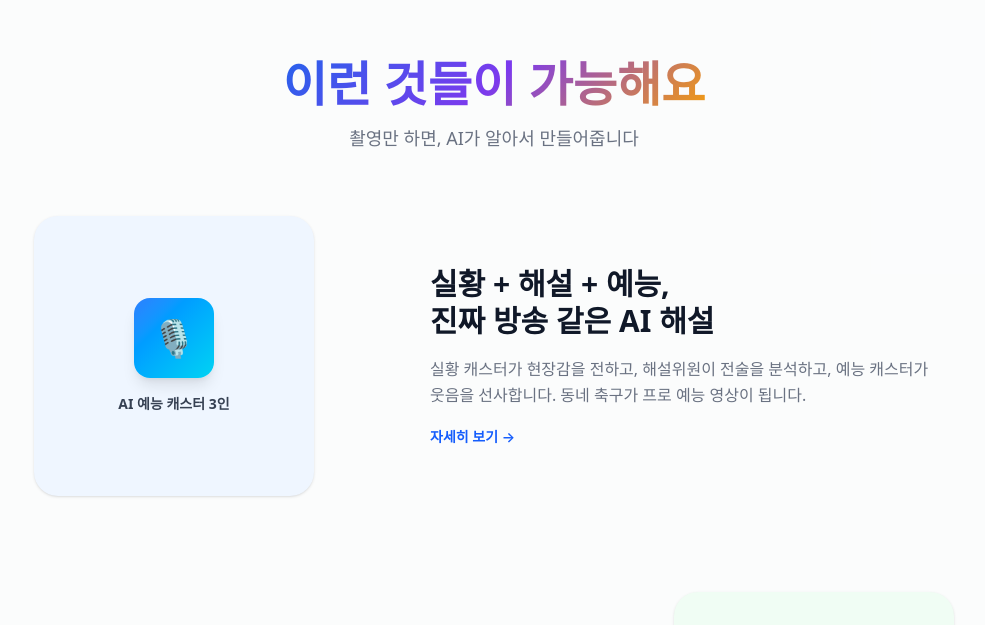
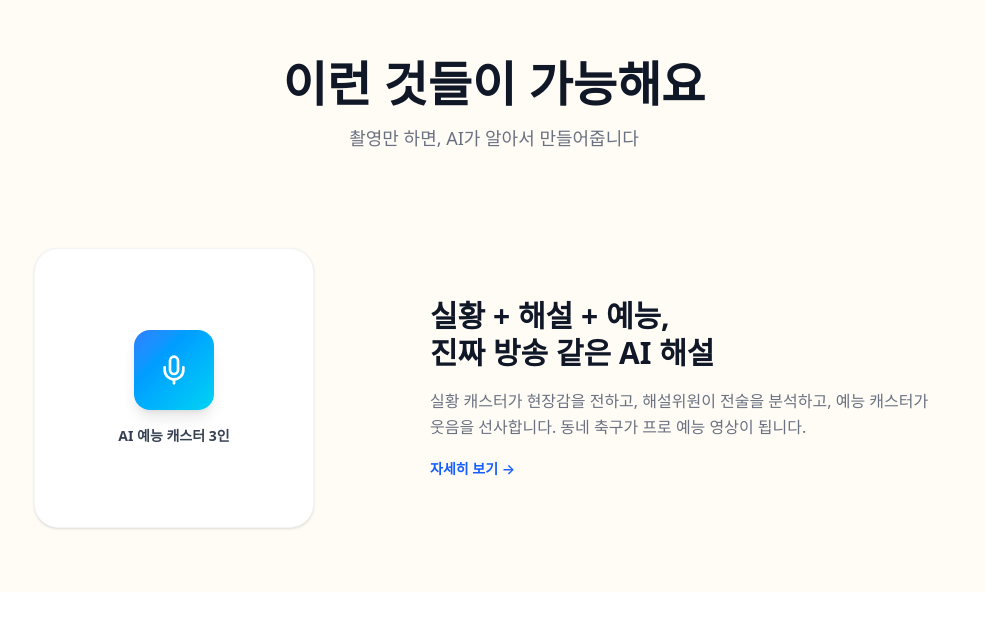
Before and after one commit to kangyh427/boomcast, a Next.js app: page / in a window 1280 px wide. Shown: the part 2775-3400 px from the top of the page, without its empty margins (146-1131 px from the left). Built offline with nearby package versions, Linux system fonts and the light colour scheme; a web font is replaced by a local one.

Commit message:
Update Features.tsx

```diff
--- a/src/components/landing/Features.tsx
+++ b/src/components/landing/Features.tsx
@@ -1,12 +1,18 @@
 /*
  * ============================================================
  * 파일: src/components/landing/Features.tsx
- * 설명: BoomCast 핵심 기능 - Vrew 스타일 좌/우 교차 레이아웃
+ * 설명: BoomCast 핵심 기능 — Vrew 스타일 좌/우 교차 레이아웃
  * 경로: src/components/landing/Features.tsx
- * 최근 작업: 세션 6 - 전면 재디자인
- *   - 4개 기능, 좌/우 교차 스토리텔링 (Vrew 참고)
- *   - 각 기능 클릭 → /features/... 상세 페이지
- *   - CTA 버튼 없음 (사이트 전체 2곳만 유지)
+ * 최근 작업: 세션 10 - 디자인 리뉴얼 (마스터플랜 PART 8-4)
+ *   - 이모지 → lucide-react 아이콘 + 컬러 배경으로 교체
+ *   - 섹션별 배경색 변주 (cream → white → slate → white)
+ *   - useInViewMultiple 스크롤 등장 애니메이션 적용
+ *   - 좌/우 reveal 애니메이션 (reveal-left / reveal-right)
+ *   - 호버 효과 강화 (translateY -4px + shadow-xl)
+ *   - 카드 간 간격 확대 (gap-16)
+ *   - "실시간" 금지, "무료" 금지 준수
+ *   - gradient-text는 Hero 에서만 사용 → 여기선 제거
+ * 이전: 세션 6 - 좌/우 교차 기본 레이아웃
  * 작성일: 2026-03-07
  * ============================================================
  */
@@ -14,7 +20,9 @@
 "use client";
 
 import Link from "next/link";
+import { useInViewMultiple } from "@/hooks/useInView";
 import { useLang } from "@/providers/LanguageProvider";
+import { Mic, Film, Smartphone, Users } from "lucide-react";
 
 /* ── 한/영 섹션 텍스트 ── */
 const text = {
@@ -30,81 +38,115 @@ const text = {
   },
 };
 
-/* ── 기능 데이터 (인수인계서 [D] 확정 4개) ── */
-const features = {
+/* ── 아이콘 렌더러 ── */
+const FeatureIcon = ({ iconKey }: { iconKey: string }) => {
+  const cls = "w-8 h-8 text-white";
+  switch (iconKey) {
+    case "mic":
+      return <Mic className={cls} />;
+    case "film":
+      return <Film className={cls} />;
+    case "smartphone":
+      return <Smartphone className={cls} />;
+    case "users":
+      return <Users className={cls} />;
+    default:
+      return null;
+  }
+};
+
+/* ── 섹션별 배경색 순환 (PART 8-4: mint → cream → slate → mint) ── */
+const sectionBgs = [
+  "bg-cream",        /* 1번 기능 */
+  "bg-white",        /* 2번 기능 */
+  "bg-slate-bg",     /* 3번 기능 */
+  "bg-white",        /* 4번 기능 */
+];
+
+/* ── 기능 데이터 (인수인계서 확정 4개) ── */
+interface FeatureData {
+  iconKey: string;
+  title: string;
+  headline: string;
+  description: string;
+  gradient: string;
+  href: string;
+}
+
+const features: Record<string, FeatureData[]> = {
   ko: [
     {
-      icon: "🎙️",
+      iconKey: "mic",
       title: "AI 예능 캐스터 3인",
       headline: "실황 + 해설 + 예능,\n진짜 방송 같은 AI 해설",
-      description: "실황 캐스터가 현장감을 전하고, 해설위원이 전술을 분석하고, 예능 캐스터가 웃음을 선사합니다. 동네 축구가 프로 예능 영상이 됩니다.",
+      description:
+        "실황 캐스터가 현장감을 전하고, 해설위원이 전술을 분석하고, 예능 캐스터가 웃음을 선사합니다. 동네 축구가 프로 예능 영상이 됩니다.",
       gradient: "from-blue-500 to-cyan-400",
-      bgLight: "bg-blue-50",
       href: "/features/ai-casters",
     },
     {
-      icon: "🎬",
+      iconKey: "film",
       title: "자동 하이라이트 숏폼",
       headline: "골 장면이 1분 숏폼으로,\n인스타에 바로 공유",
-      description: "AI가 경기 속 골, 슈팅, 세리머니 등 핵심 장면을 자동으로 편집합니다. 1분 숏폼 3~5개가 즉시 완성됩니다.",
+      description:
+        "AI가 경기 속 골, 슈팅, 세리머니 등 핵심 장면을 자동으로 편집합니다. 1분 숏폼 3~5개가 즉시 완성됩니다.",
       gradient: "from-green-500 to-emerald-400",
-      bgLight: "bg-green-50",
       href: "/features/highlights",
     },
     {
-      icon: "📱",
+      iconKey: "smartphone",
       title: "스마트폰 하나로 촬영",
       headline: "별도 장비 0원,\n삼각대에 폰만 세우세요",
-      description: "촬영 앱의 온보드 AI가 경기 중 주요 장면을 자동으로 태깅합니다. 별도 카메라, 마이크 없이 스마트폰 하나면 충분합니다.",
+      description:
+        "촬영 앱의 온보드 AI가 경기 중 주요 장면을 자동으로 태깅합니다. 별도 카메라, 마이크 없이 스마트폰 하나면 충분합니다.",
       gradient: "from-purple-500 to-pink-400",
-      bgLight: "bg-purple-50",
       href: "/features/easy-setup",
     },
     {
-      icon: "👥",
+      iconKey: "users",
       title: "팀 전용 페이지",
       headline: "우리 팀만의 공간,\n시즌 기록과 경기 아카이브",
-      description: "경기 영상, 하이라이트, 시즌 통계가 한곳에 모입니다. 팀원들과 함께 보고, 추억하고, 공유하세요.",
+      description:
+        "경기 영상, 하이라이트, 시즌 통계가 한곳에 모입니다. 팀원들과 함께 보고, 추억하고, 공유하세요.",
       gradient: "from-amber-500 to-orange-400",
-      bgLight: "bg-amber-50",
       href: "/features/team-page",
     },
   ],
   en: [
     {
-      icon: "🎙️",
+      iconKey: "mic",
       title: "3 AI Entertainment Casters",
       headline: "Play-by-Play + Analyst +\nEntertainer, like real TV",
-      description: "A play-by-play caster brings the action, an analyst breaks down tactics, and an entertainer adds the laughs. Your local game becomes a pro entertainment show.",
+      description:
+        "A play-by-play caster brings the action, an analyst breaks down tactics, and an entertainer adds the laughs. Your local game becomes a pro entertainment show.",
       gradient: "from-blue-500 to-cyan-400",
-      bgLight: "bg-blue-50",
       href: "/features/ai-casters",
     },
     {
-      icon: "🎬",
+      iconKey: "film",
       title: "Auto Highlight Shorts",
       headline: "Goal clips auto-edited into\n1-min shorts for Instagram",
-      description: "AI automatically edits goals, shots, and celebrations from the game. 3-5 one-minute short clips are ready instantly.",
+      description:
+        "AI automatically edits goals, shots, and celebrations from the game. 3-5 one-minute short clips are ready instantly.",
       gradient: "from-green-500 to-emerald-400",
-      bgLight: "bg-green-50",
       href: "/features/highlights",
     },
     {
-      icon: "📱",
+      iconKey: "smartphone",
       title: "Just Your Smartphone",
       headline: "Zero equipment cost,\njust your phone on a tripod",
-      description: "The recording app's on-device AI auto-tags key moments during the game. No camera, no mic — just your smartphone.",
+      description:
+        "The recording app's on-device AI auto-tags key moments during the game. No camera, no mic — just your smartphone.",
       gradient: "from-purple-500 to-pink-400",
-      bgLight: "bg-purple-50",
       href: "/features/easy-setup",
     },
     {
-      icon: "👥",
+      iconKey: "users",
       title: "Team Page",
       headline: "Your team's own space with\nseason records and archive",
-      description: "Game videos, highlights, and season stats all in one place. Watch, remember, and share with your teammates.",
+      description:
+        "Game videos, highlights, and season stats all in one place. Watch, remember, and share with your teammates.",
       gradient: "from-amber-500 to-orange-400",
-      bgLight: "bg-amber-50",
       href: "/features/team-page",
     },
   ],
@@ -114,39 +156,49 @@ export default function Features() {
   const { lang } = useLang();
   const t = text[lang];
   const featureList = features[lang];
+  const containerRef = useInViewMultiple();
 
   return (
-    <section id="features" className="py-20 sm:py-28 px-4 bg-gray-50/60">
-      <div className="max-w-5xl mx-auto">
-        {/* ── 섹션 헤더 ── */}
-        <div className="text-center mb-16">
-          <h2 className="text-3xl sm:text-4xl lg:text-5xl font-extrabold text-gray-900 mb-4">
-            <span className="gradient-text">{t.sectionTitle}</span>
+    <section id="features" ref={containerRef}>
+      {/* ── 섹션 헤더 (첫 번째 배경색 적용) ── */}
+      <div className={`${sectionBgs[0]} pt-20 sm:pt-28 pb-8 px-4`}>
+        <div className="max-w-5xl mx-auto text-center">
+          <h2 className="reveal text-3xl sm:text-4xl lg:text-5xl font-extrabold text-gray-900 mb-4">
+            {t.sectionTitle}
           </h2>
-          <p className="text-gray-500 text-lg">{t.sectionSubtitle}</p>
+          <p className="reveal stagger-1 text-gray-500 text-lg">
+            {t.sectionSubtitle}
+          </p>
+        </div>
       </div>
 
-        {/* ── Vrew 스타일: 좌/우 교차 기능 설명 ── */}
-        <div className="space-y-16 sm:space-y-24">
+      {/* ── Vrew 스타일: 좌/우 교차 기능 설명 (섹션별 배경 변주) ── */}
       {featureList.map((feature, index) => {
         const isReversed = index % 2 === 1;
+        const bgClass = sectionBgs[index % sectionBgs.length];
 
         return (
           <div
             key={index}
-                className={`flex flex-col ${
+            className={`${bgClass} py-12 sm:py-16 px-4`}
+          >
+            <div
+              className={`max-w-5xl mx-auto flex flex-col ${
                 isReversed ? "lg:flex-row-reverse" : "lg:flex-row"
               } items-center gap-8 lg:gap-16`}
             >
               {/* 비주얼 카드 */}
-                <div className="lg:w-2/5 w-full flex justify-center">
               <div
-                    className={`${feature.bgLight} rounded-3xl p-10 sm:p-12 w-full max-w-[280px] aspect-square flex flex-col items-center justify-center text-center shadow-sm`}
+                className={`lg:w-2/5 w-full flex justify-center ${
+                  isReversed ? "reveal-right" : "reveal-left"
+                }`}
               >
+                <div className="bg-white rounded-3xl p-10 sm:p-12 w-full max-w-[280px] aspect-square flex flex-col items-center justify-center text-center shadow-sm border border-gray-100 card-hover transition-all duration-300">
+                  {/* lucide 아이콘 + 그라데이션 배경 */}
                   <div
-                      className={`w-20 h-20 rounded-2xl bg-gradient-to-br ${feature.gradient} flex items-center justify-center text-4xl mb-4 shadow-lg`}
+                    className={`w-20 h-20 rounded-2xl bg-gradient-to-br ${feature.gradient} flex items-center justify-center mb-4 shadow-lg`}
                   >
-                      {feature.icon}
+                    <FeatureIcon iconKey={feature.iconKey} />
                   </div>
                   <p className="text-sm font-bold text-gray-700">
                     {feature.title}
@@ -155,7 +207,11 @@ export default function Features() {
               </div>
 
               {/* 텍스트 영역 */}
-                <div className="lg:w-3/5 w-full text-center lg:text-left">
+              <div
+                className={`lg:w-3/5 w-full text-center lg:text-left ${
+                  isReversed ? "reveal-left" : "reveal-right"
+                }`}
+              >
                 <h3 className="text-2xl sm:text-3xl font-extrabold text-gray-900 mb-4 whitespace-pre-line leading-tight">
                   {feature.headline}
                 </h3>
@@ -170,10 +226,9 @@ export default function Features() {
                 </Link>
               </div>
             </div>
+          </div>
         );
       })}
-        </div>
-      </div>
     </section>
   );
 }
```
Lines whose indentation alone changed are shown as unchanged.
